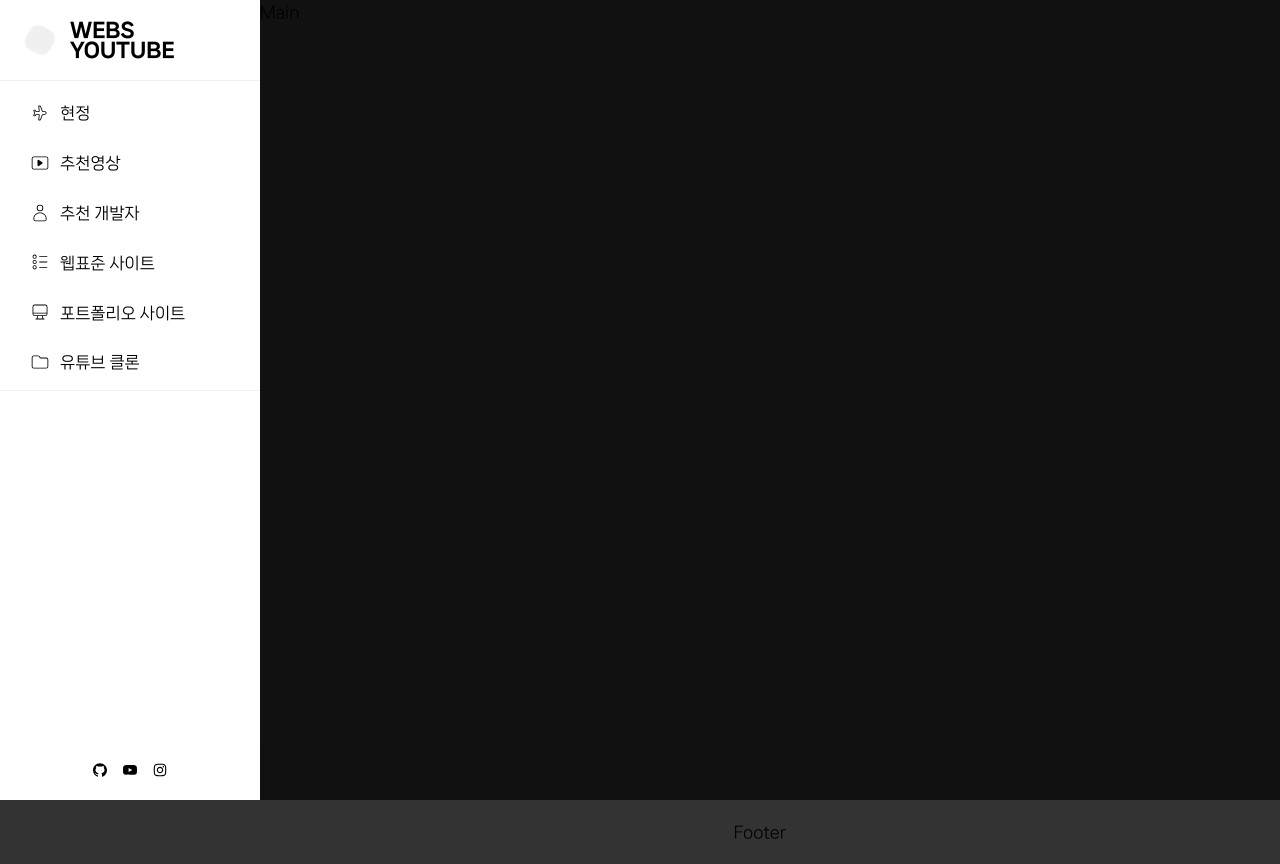
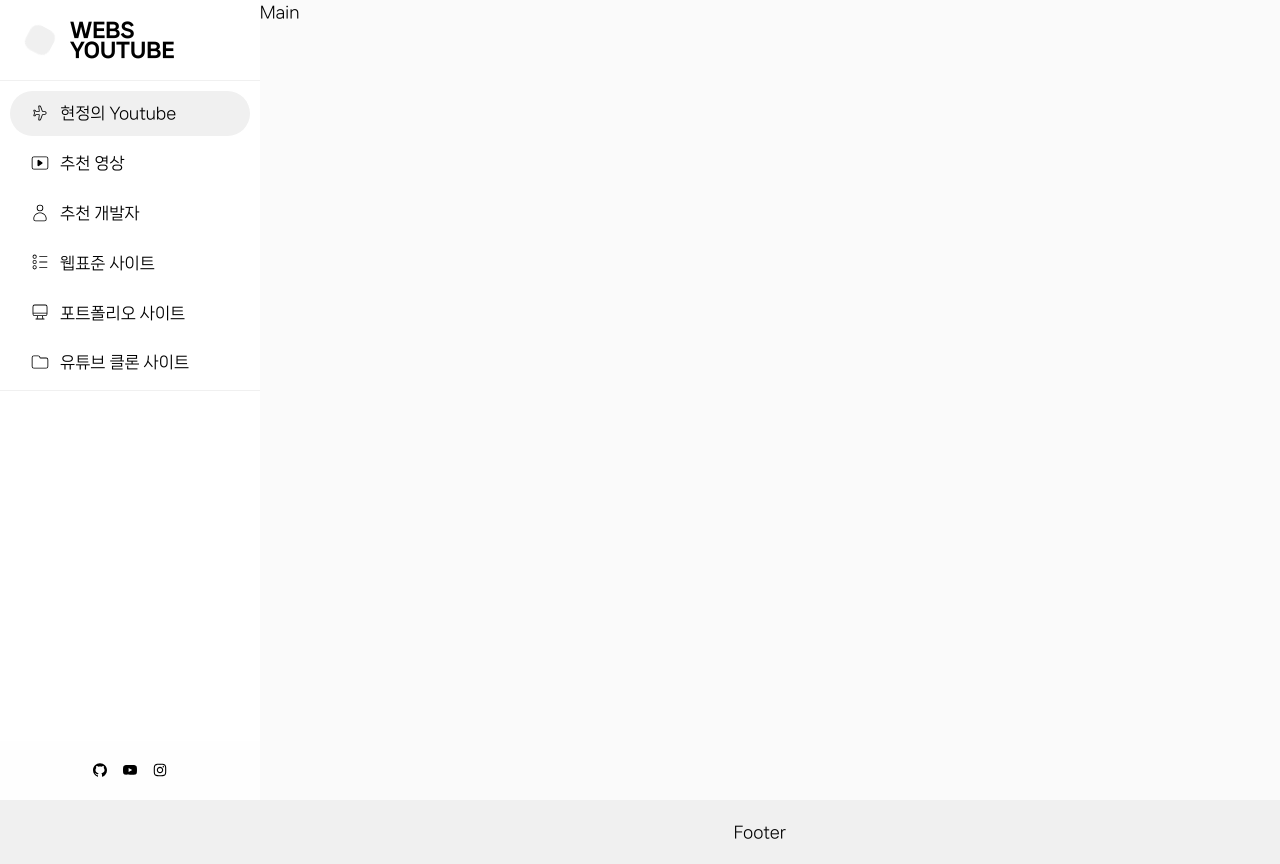
Before and after one commit to hyeonjeong-yu/web_youtube, a React (Create React App) app: page / in a window 1280 px wide. Built offline with nearby package versions, Linux system fonts and the light colour scheme.

Commit message:
헤더 컴포넌트 완성

```diff
--- a/src/App.js
+++ b/src/App.js
@@ -27,7 +27,7 @@ const App = () => {
                 <Route path='/' element={<Home/>}/>
                 <Route path='/today' element={<Today/>}/>
                 <Route path='/developer' element={<Developer/>}/>
-                <Route path='/websiste' element={<Website/>}/>
+                <Route path='/website' element={<Website/>}/>
                 <Route path='/port' element={<Port/>}/>
                 <Route path='/youtube' element={<Youtube/>}/>
                 <Route path='/channel/:channelID' element={<Channel/>}/>
--- a/src/assets/scss/section/_header.scss
+++ b/src/assets/scss/section/_header.scss
@@ -1,5 +1,5 @@
 .header__logo {
-    border-bottom: 1px solid var(--black500);
+    border-bottom: 1px solid var(--white500);
 
     a {
         display: flex;
@@ -10,7 +10,7 @@
             width: 40px;
             height: 40px;
             display: block;
-            background-color: var(--black500);
+            background-color: var(--white500);
             margin-right: 10px;
             animation: ani 15s 1s ease-in-out infinite;
         }
@@ -26,7 +26,7 @@
     padding: 10px 0px;
 
     .menu {
-        border-bottom: 1px solid var(--black500);
+        border-bottom: 1px solid var(--white500);
 
         li {
             margin-bottom: 5px;
@@ -49,8 +49,11 @@
                 }
 
                 &:hover {
-                    background-color: var(--black500);
+                    background-color: var(--white500);
                 }
+            }
+            &.active a {
+                background-color: var(--white500);
             }
         }
     }
--- a/src/assets/scss/section/_layout.scss
+++ b/src/assets/scss/section/_layout.scss
@@ -14,10 +14,10 @@
     min-height: 100vh;
     margin: 0 auto;
     padding-left: 260px;
-    background-color: #111111;
+    background-color: var(--white400);
 }
 #footer {
     text-align: center;
-    background-color: #333333;
+    background-color: var(--white500);
     padding: 20px 20px 20px 260px;
 }
--- a/src/assets/scss/setting/_vars.scss
+++ b/src/assets/scss/setting/_vars.scss
@@ -7,15 +7,14 @@
     --black200: #222;
     --black300: #333;
     --black400: #444;
-    --black500: #f0f0f0;
     --blackAlpha: #f0f0f018;
 
     --white: #fff;
     --white100: #fff;
     --white200: #fff;
     --white300: #fff;
-    --white400: #fff;
-    --white500: #fff;
+    --white400: #fafafa;
+    --white500: #f0f0f0;
 
     --red: #f00;
 
--- /dev/null
+++ b/src/components/header/Logo.jsx
@@ -0,0 +1,17 @@
+import React from 'react'
+import PropTypes from 'prop-types'
+
+const Logo = props => {
+  return (
+    <h1 className='header__logo'>
+        <a href='/'>
+            <em arua-hidden='true'></em>
+            <span>webs<br />youtube</span>
+        </a>
+    </h1>
+  )
+}
+
+Logo.propTypes = {}
+
+export default Logo
--- /dev/null
+++ b/src/components/header/Menu.jsx
@@ -0,0 +1,32 @@
+import React, { useState } from 'react'
+import { headerMenus } from '../../data/header.js';
+import { Link, useLocation } from 'react-router-dom';
+
+const Menu = props => {
+    let [menu, setMenu] = useState(headerMenus);
+    let location = useLocation();
+    console.log(location);
+
+    return (
+    <nav className='header__menu'>
+        <ul className='menu'>
+            {
+                menu.map((param, i) => {
+                    return (
+                        <li key={i} className={location.pathname === menu[i].src ? 'active' : ''}>
+                            {/* 현재 location과 해당 메뉴의 src가 같다면 active 클래스 추가 */}
+                            <Link to={menu[i].src}>
+                                {menu[i].icon} {menu[i].title}
+                            </Link>
+                        </li>
+                    )
+                })
+            }
+        </ul>
+    </nav>
+    )
+}
+
+Menu.propTypes = {}
+
+export default Menu
--- /dev/null
+++ b/src/components/header/Sns.jsx
@@ -0,0 +1,28 @@
+import React, { useState } from 'react'
+import PropTypes from 'prop-types'
+import { snsLink } from '../../data/header.js';
+
+const Sns = props => {
+    let [sns, setSns] = useState(snsLink);
+    return (
+    <div className='header__sns'>
+        <ul>
+            {
+                sns.map((param,i) => {
+                    return (
+                        <li key={i}>
+                            <a href={sns[i].url} target='_blank' rel='noopener noreferrer' aria-label={sns[i].title}>
+                                <span>{sns[i].icon}</span>
+                            </a>
+                        </li>
+                    )
+                })
+            }
+        </ul>
+    </div>
+    )
+}
+
+Sns.propTypes = {}
+
+export default Sns
--- a/src/components/section/Header.jsx
+++ b/src/components/section/Header.jsx
@@ -1,70 +1,16 @@
-import React from 'react'
-import PropTypes from 'prop-types'
-
-import { CiPlane } from "react-icons/ci";
-import { CiYoutube } from "react-icons/ci";
-import { CiUser } from "react-icons/ci";
-import { CiCircleList } from "react-icons/ci";
-import { CiDesktop } from "react-icons/ci";
-import { CiFolderOn } from "react-icons/ci";
-
-import { AiFillGithub } from "react-icons/ai";
-import { AiFillYoutube } from "react-icons/ai";
-import { AiOutlineInstagram } from "react-icons/ai";
-
+import Logo from '../header/Logo.jsx';
+import Menu from '../header/Menu.jsx';
+import Sns from '../header/Sns.jsx';
 
 const Header = props => {
-  return (
-    <header id='header' role='banner'>
-        <h1 className='header__logo'>
-            <a href='/'>
-                <em arua-hidden='true'></em>
-                <span>webs<br />youtube</span>
-            </a>
-        </h1>
-        <nav className='header__menu'>
-            <ul className='menu'>
-                <li className='active'>
-                    <a href='/'><CiPlane />현정</a>
-                </li>
-                <li>
-                    <a href='/today'><CiYoutube />추천영상</a>
-                </li>
-                <li>
-                    <a href='/developer'><CiUser />추천 개발자</a>
-                </li>
-                <li>
-                    <a href='/website'><CiCircleList />웹표준 사이트</a>
-                </li>
-                <li>
-                    <a href='/port'><CiDesktop />포트폴리오 사이트</a>
-                </li>
-                <li>
-                    <a href='/youtube'><CiFolderOn />유튜브 클론</a>
-                </li>
-            </ul>
-        </nav>
-        <div className='header__sns'>
-            <ul>
-                <li>
-                    <a href='https://github.com/' rel='noopener noreferrer'>
-                        <AiFillGithub />
-                    </a>
-                </li>
-                <li>
-                    <a href='https://www.youtube.com/' rel='noopener noreferrer'>
-                        <AiFillYoutube />
-                    </a>
-                </li>
-                <li>
-                    <a href='https://www.instagram.com/' rel='noopener noreferrer'>
-                        <AiOutlineInstagram />
-                    </a>
-                </li>
-            </ul>
-        </div>
-    </header>
-  )
+    return (
+        <header id='header' role='banner'>
+            {/* 컴포넌트화 */}
+            <Logo />
+            <Menu />
+            <Sns />
+        </header>
+    )
 }
 
 Header.propTypes = {}
--- /dev/null
+++ b/src/data/header.js
@@ -0,0 +1,64 @@
+import PropTypes from 'prop-types';
+
+import { CiPlane } from "react-icons/ci";
+import { CiYoutube } from "react-icons/ci";
+import { CiUser } from "react-icons/ci";
+import { CiCircleList } from "react-icons/ci";
+import { CiDesktop } from "react-icons/ci";
+import { CiFolderOn } from "react-icons/ci";
+
+import { AiFillGithub } from "react-icons/ai";
+import { AiFillYoutube } from "react-icons/ai";
+import { AiOutlineInstagram } from "react-icons/ai";
+
+export const headerMenus = [
+    {
+        title: "현정의 Youtube",
+        icon: <CiPlane />,
+        src: "/"
+    },
+    {
+        title: "추천 영상",
+        icon: <CiYoutube />,
+        src: "/today"
+    },
+    {
+        title: "추천 개발자",
+        icon: <CiUser />,
+        src: "/developer"
+    },
+
+    {
+        title: "웹표준 사이트",
+        icon: <CiCircleList />,
+        src: "/website"
+    },
+    {
+        title: "포트폴리오 사이트",
+        icon: <CiDesktop />,
+        src: "/port"
+    },
+    {
+        title: "유튜브 클론 사이트",
+        icon: <CiFolderOn />,
+        src: "/youtube"
+    },
+];
+
+export const snsLink = [
+    {
+        title: "github",
+        url: "https://github.com/",
+        icon: <AiFillGithub />
+    },
+    {
+        title: "youtube",
+        url: "https://www.youtube.com/",
+        icon: <AiFillYoutube />
+    },
+    {
+        title: "instagram",
+        url: "https://www.instagram.com/",
+        icon: <AiOutlineInstagram />
+    },
+]
```
